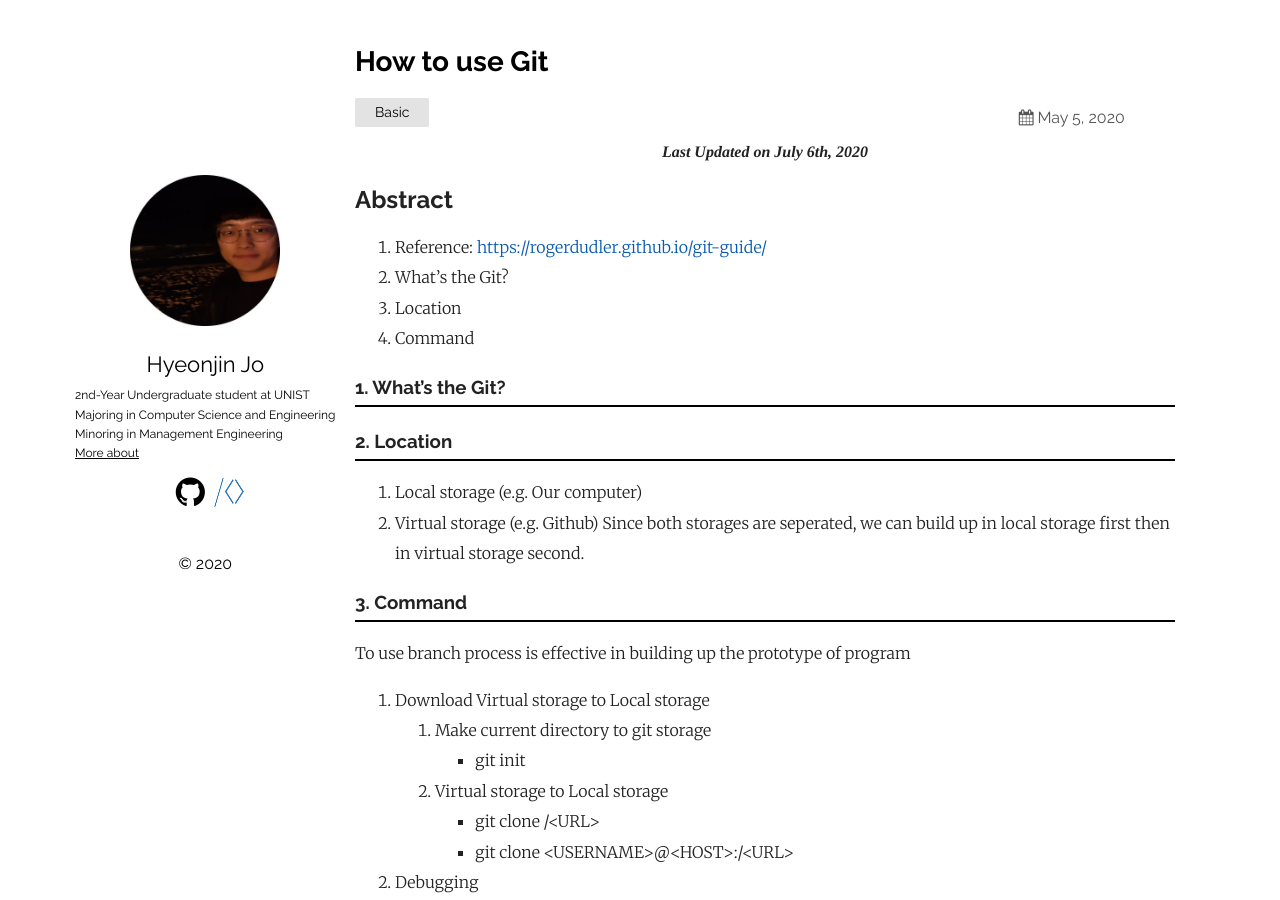
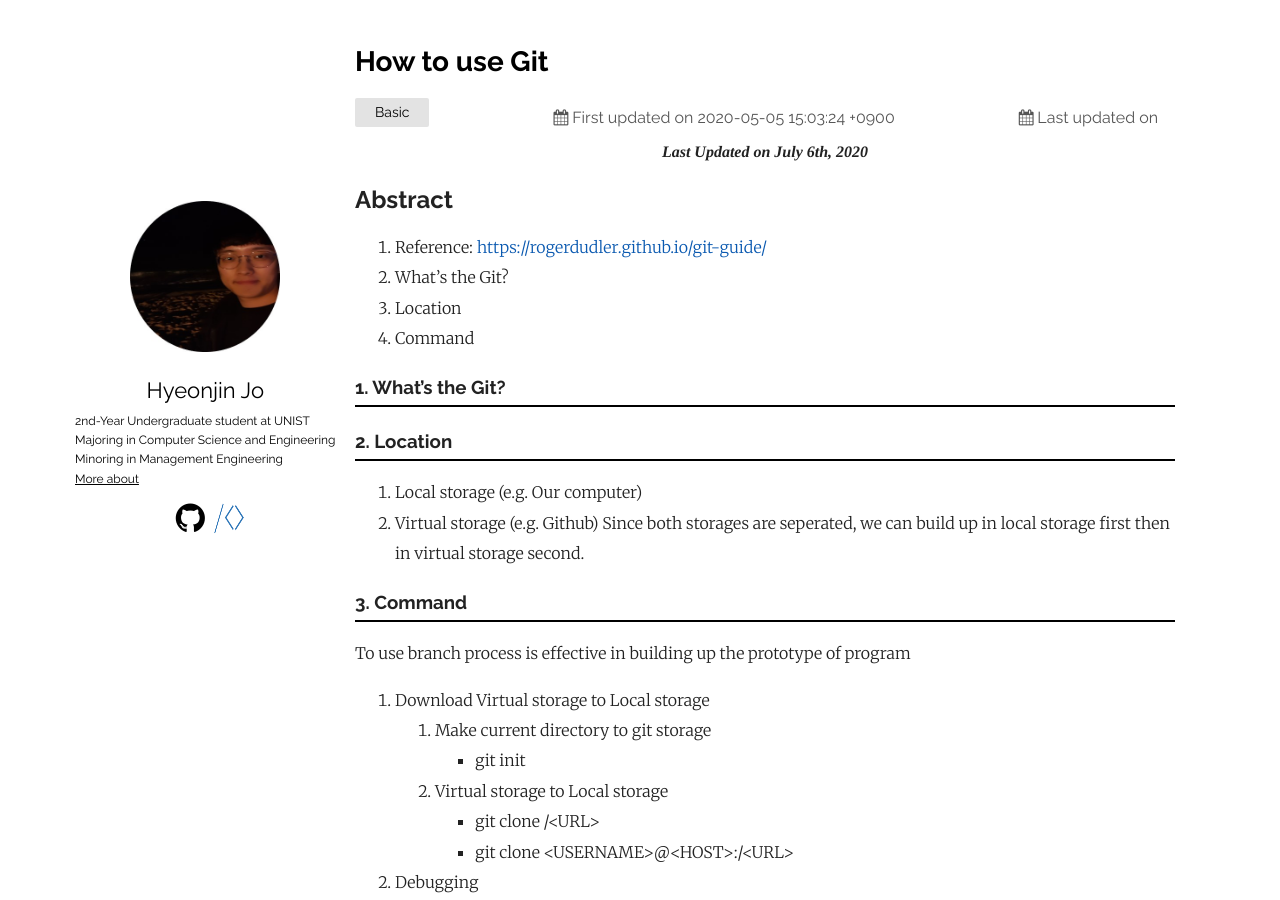
Before and after one commit to thinkin9/test, a Jekyll site: the page built from _posts/2020-05-05-How-to-use-Git.markdown, in a window 1280 px wide and 900 px high. Built offline with Jekyll 4.4.1, drawn with Linux system fonts in a browser that asks for light colours.

Commit message:
first_commit

```diff
--- a/_layouts/default.html
+++ b/_layouts/default.html
@@ -55,8 +55,10 @@
           </nav>
         {%- endif -%}
 
+        <!--
         <p>&copy;
           {{ "now" | date: "%Y" }}</p>
+        -->
       </section>
       <section class="content">
         {{ content }}
--- a/_layouts/home.html
+++ b/_layouts/home.html
@@ -28,9 +28,8 @@ layout: default
                <li>{{ tag }}</li>
              {%- endfor -%}
             </ul>
-           <div class="post-date">
-              <i class="icon-calendar"></i>
-              {{ post.date | date: date_format }}</div>
+            <div class="post-date"><i class="icon-calendar"></i>First updated on {{ page.f_update | f_update: date_format }}</div>
+            <div class="post-date"><i class="icon-calendar"></i>Last updated on {{ page.l_update | l_update: date_format }}</div>
           </div>
           <div class="post">
             {%- if site.show_excerpts -%}
--- a/_layouts/post.html
+++ b/_layouts/post.html
@@ -12,7 +12,8 @@ layout: default
       <li>{{ tag }}</li>
       {%- endfor -%}
     </ul>
-    <div class="post-date"><i class="icon-calendar"></i>{{ page.date | date: date_format }}</div>
+    <div class="post-date"><i class="icon-calendar"></i>First updated on {{ page.f_update | f_update: date_format }}</div>
+    <div class="post-date"><i class="icon-calendar"></i>Last updated on {{ page.l_update | l_update: date_format }}</div>
   </div>
   <div class="post">
     {{ content }}
--- a/_posts/2020-05-05-About-me.markdown
+++ b/_posts/2020-05-05-About-me.markdown
@@ -1,7 +1,8 @@
 ---
 layout: post
 title:  "About me"
-date:   2020-05-05 12:01:36 +0900
+f_update: 2020-05-05 12:01:36 +0900
+l_updata: 2020-07-06 17:36:52 +0900
 categories: Introduce
 ---
 
--- a/_posts/2020-05-05-How-to-use-Git.markdown
+++ b/_posts/2020-05-05-How-to-use-Git.markdown
@@ -1,7 +1,8 @@
 ---
 layout: post
-title:  "How to use Git"
-date:   2020-05-05 15:03:24 +0900
+title: "How to use Git"
+f_update: 2020-05-05 15:03:24 +0900
+l_updata: 2020-07-06 17:36:52 +0900
 categories: Basic
 ---
 
```
